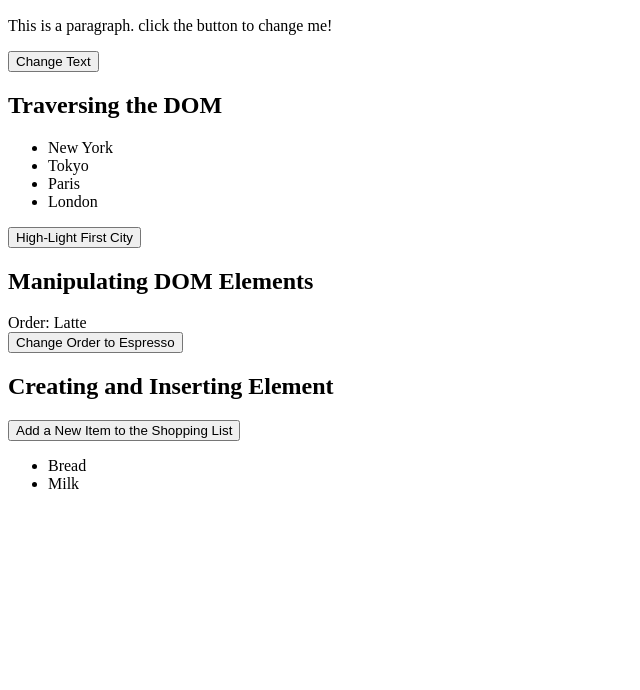
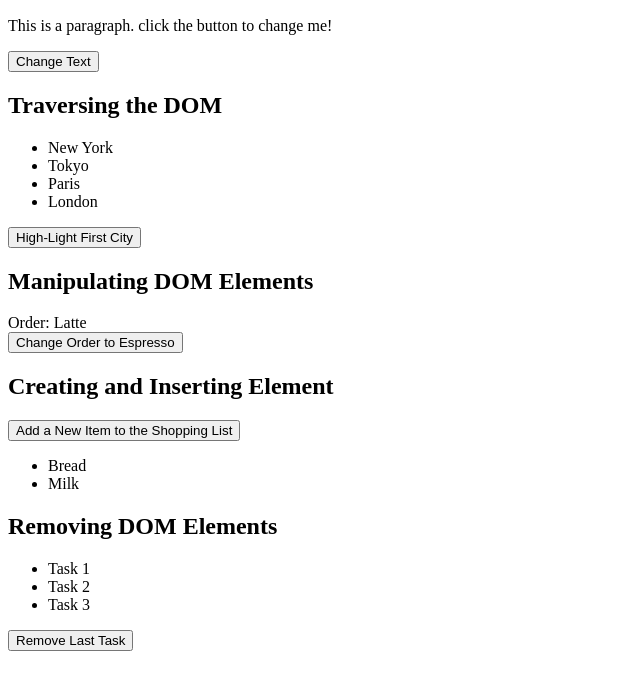
Before and after one commit to Dheeraj2002kumar/JavaScript-DOM, a plain HTML site: page js-DOM/index.html in a window 1280 px wide. Shown: the part 110-800 px from the top of the page, without its empty margins (0-640 px from the left). Drawn offline with Linux system fonts and the light colour scheme.

Commit message:
Add section for removing DOM elements with a task list example

```diff
--- a/js-DOM/index.html
+++ b/js-DOM/index.html
@@ -56,6 +56,19 @@
         </ul>
       </section>
 
+      <!-- Example 5: Removing DOM Elements -->
+       <section id="example-5">
+        <h2>Removing DOM Elements</h2>
+        <ul id="taskList">
+            <li>Task 1</li>
+            <li>Task 2</li>
+            <li>Task 3</li>
+        </ul>
+        <button id="removeListTask">
+            Remove Last Task
+        </button>
+       </section>
+
 
       <script src="script.js"></script>
 </body>
```
